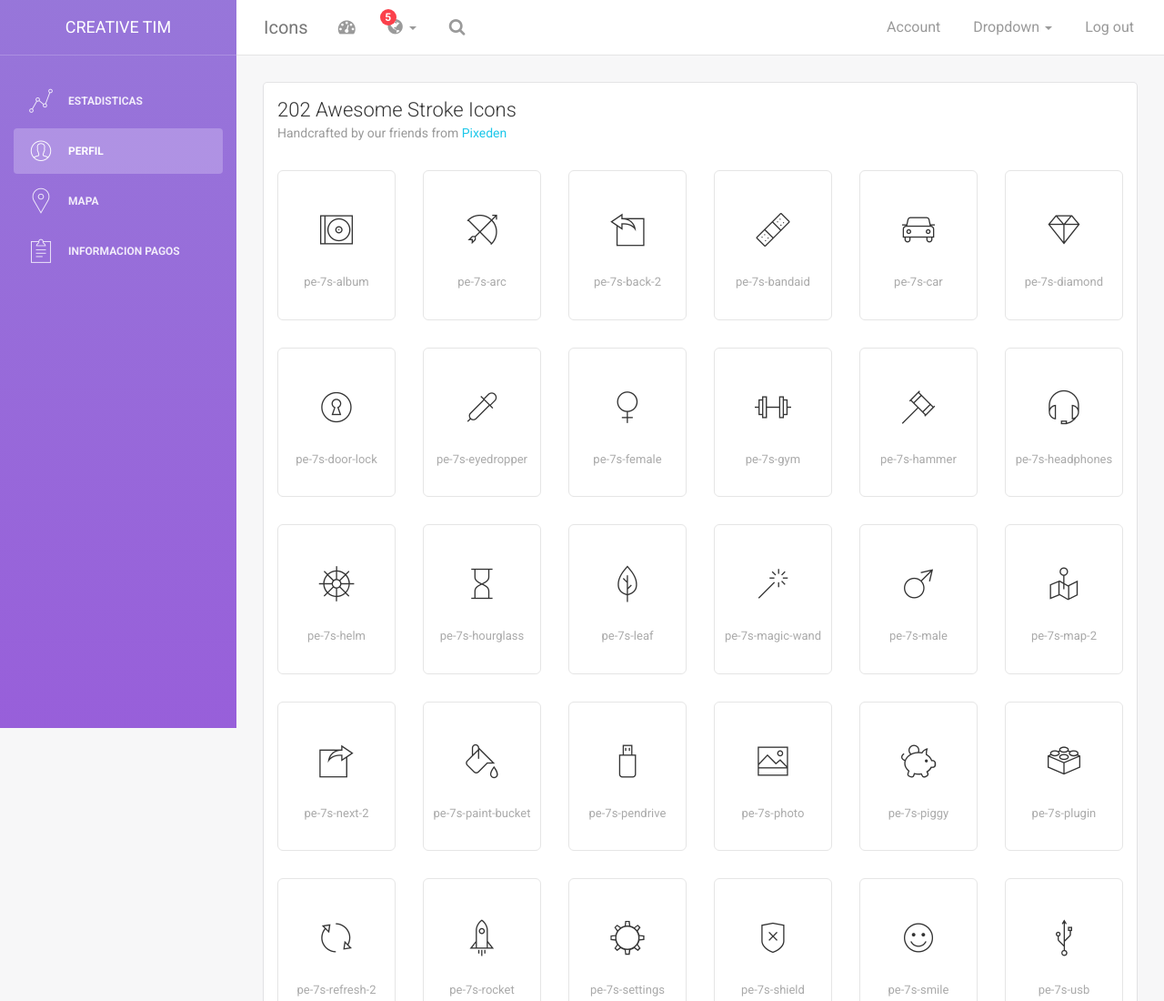
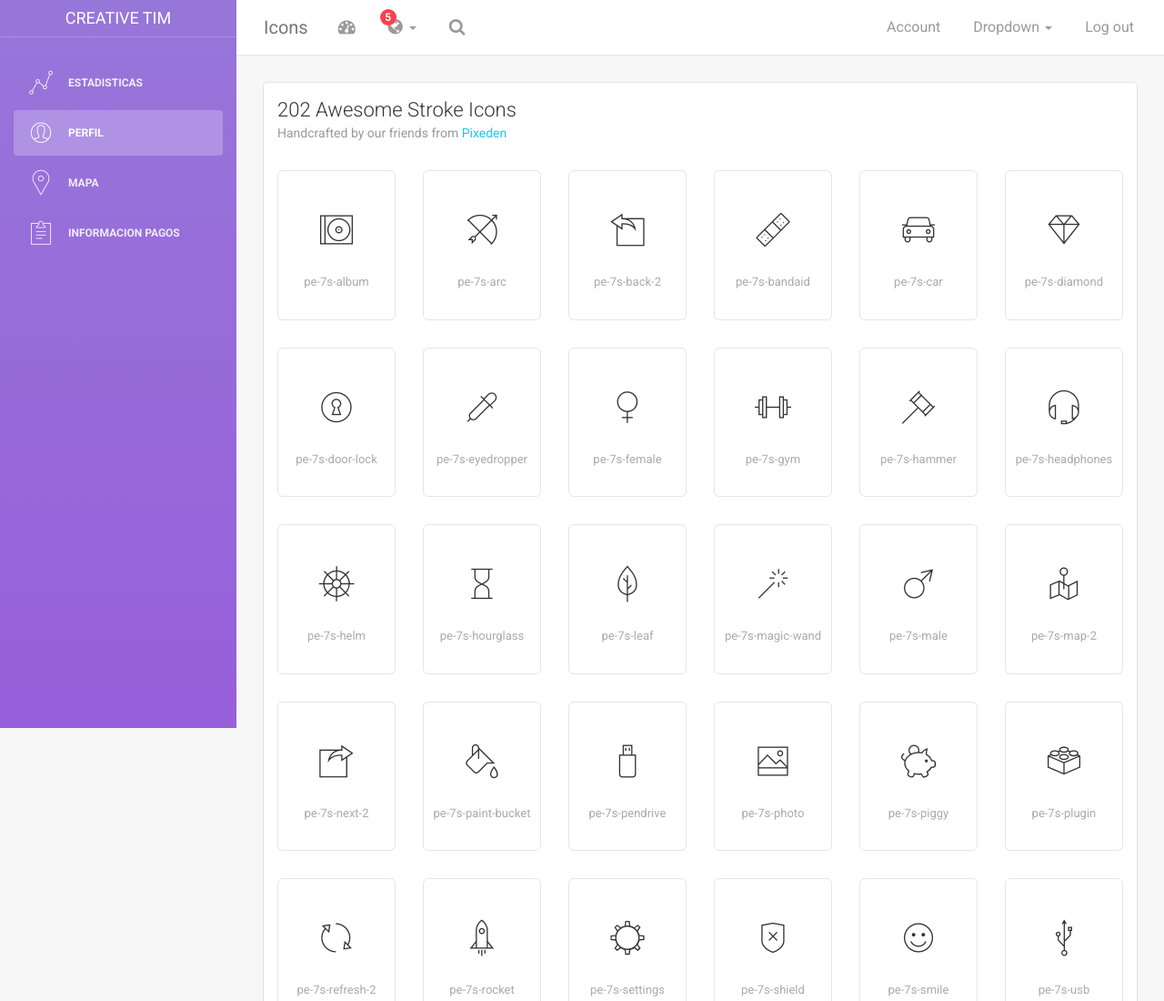
Before and after one commit to BrayanAdair/presiNotificadores, a plain HTML site: page icons.html in a window 1280 px wide. Shown: the top 1100 px of the page at 91% size. Drawn offline with Linux system fonts and the light colour scheme; some packages are replaced by stand-ins of ours.

Commit message:
update Estilos de tamaño

```diff
--- a/assets/css/light-bootstrap-dashboard.css
+++ b/assets/css/light-bootstrap-dashboard.css
@@ -271,7 +271,7 @@ input:focus {
 }
 
 .sidebar .logo {
-    padding: 10px 15px;
+    /* padding: 10px 15px; */
     border-bottom: 1px solid rgba(255, 255, 255, 0.2);
 }
 
@@ -286,7 +286,7 @@ input:focus {
 
 .sidebar .logo .simple-text {
     text-transform: uppercase;
-    padding: 5px 0px;
+    /* padding: 5px 0px; */
     display: block;
     font-size: 18px;
     color: #FFFFFF;
@@ -305,10 +305,10 @@ input:focus {
     overflow: hidden;
 }
 
-.sidebar .logo-tim img {
+/* .sidebar .logo-tim img {
     width: 60px;
     height: 60px;
-}
+} */
 
 .sidebar .nav {
     margin-top: 20px;
@@ -368,11 +368,11 @@ input:focus {
     position: absolute;
     right: 30px;
 }
-
+/*
 .sidebar .logo {
     padding: 10px 15px;
     border-bottom: 1px solid rgba(255, 255, 255, 0.2);
-}
+} */
 
 .sidebar .logo p {
     float: left;
```
